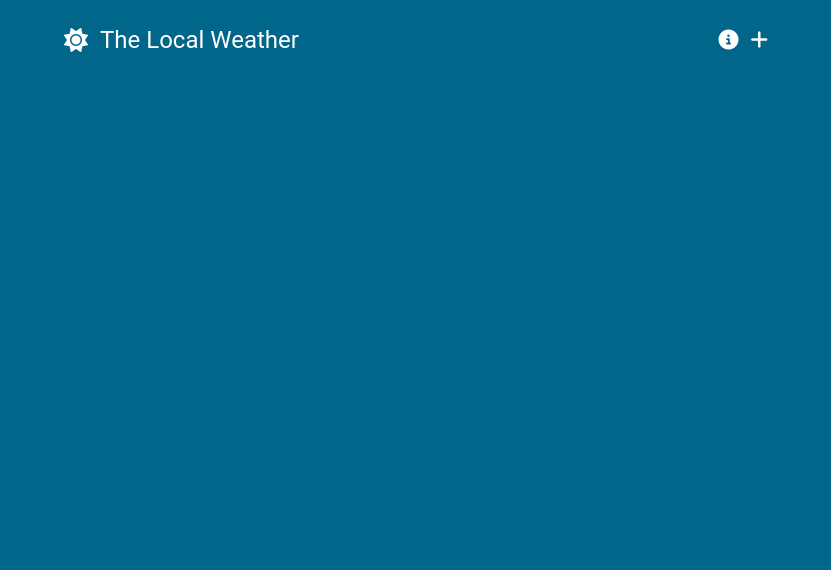
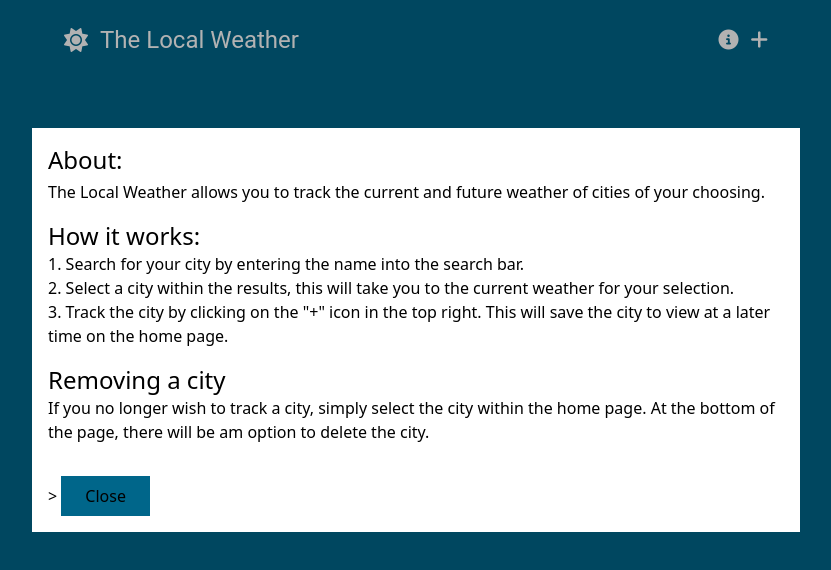
Before and after one commit to fuyaozhao1018/WeatherApp, a Vue app in the folder vue-project/: page / in a window 1280 px wide. Both pictures are taken after a click on the icon 952 px from the left and 40 px from the top of the page. Shown: the top 570 px of the page, without its empty margins (224-1055 px from the left). Built offline with nearby package versions, Linux system fonts and the light colour scheme.

Commit message:
update info animation

```diff
--- /dev/null
+++ b/vue-project/src/components/BaseModal.vue
@@ -0,0 +1,63 @@
+<template>
+    <Teleport to="body">
+        <Transition name="modal=outer">
+        <div
+        v-show="modalActive"
+        class="absolute w-full bg-black bg-opacity-30 h-screen
+         top-0 left-0 flex justify-center px-8">
+            <Transition name="modal-inner">
+            <div
+            v-if="modalActive"
+            class="p-4 bg-white self-start mt-32 max-w-screen-md">
+                <slot />
+                <button
+                class="tect-white mt-8 bg-weather-primary py-2 px-6"
+                @click="$emit('close-modal')"
+                >
+                  Close
+                </button>
+            </div>
+            </Transition>
+        </div>
+        </Transition>
+    </Teleport>
+</template>
+
+<script setup>
+defineEmits(["close-modal"]);
+defineProps({
+    modalActive: {
+        type:Boolean,
+        default: false,
+    },
+});
+</script>
+
+<style scoped>
+.modal-outer-enter-active,
+.modal-outer-leave-active {
+  transition: opacity 0.3s cubic-bezier(0.52, 0.02, 0.19, 1.02);
+}
+
+.modal-outer-enter-from,
+.modal-outer-leave-to {
+  opacity: 0;
+}
+
+.modal-inner-enter-active {
+  transition: all 0.3s cubic-bezier(0.52, 0.02, 0.19, 1.02) 0.15s;
+}
+
+.modal-inner-leave-active {
+  transition: all 0.3s cubic-bezier(0.52, 0.02, 0.19, 1.02);
+}
+
+.modal-inner-enter-from {
+  opacity: 0;
+  transform: scale(0.8);
+}
+
+.modal-inner-leave-to {
+  transform: scale(0.8);
+}
+</style>
--- a/vue-project/src/components/SiteNavigation.vue
+++ b/vue-project/src/components/SiteNavigation.vue
@@ -12,15 +12,61 @@
         <div class = "flex gap-3 flex-1 justify-end">
             <i class = "fa-solid fa-circle-info text-xl
              hover:text-weather-secondary duration-150
-              cursor-pointer"></i>
+              cursor-pointer"
+              @click="toggleModal"
+            ></i>
             <i class = "fa-solid fa-plus text-xl
              hover:text-weather-secondary duration-150
               cursor-pointer"></i>
         </div>
+
+        <BaseModal
+        :modalActive="modalActive"
+        @close-modal="toggleModal"
+        >
+        <div class="text-black">
+          <h1 class="text-2xl mb-1">About:</h1>
+          <p class="mb-4">
+            The Local Weather allows you to track the current and
+            future weather of cities of your choosing.
+          </p>
+          <h2 class="text-2xl">How it works:</h2>
+          <ol class="list-decimal list-inside mb-4">
+            <li>
+              Search for your city by entering the name into the
+              search bar.
+            </li>
+            <li>
+              Select a city within the results, this will take
+              you to the current weather for your selection.
+            </li>
+            <li>
+              Track the city by clicking on the "+" icon in the
+              top right. This will save the city to view at a
+              later time on the home page.
+            </li>
+          </ol>
+
+          <h2 class="text-2xl">Removing a city</h2>
+          <p>
+            If you no longer wish to track a city, simply select
+            the city within the home page. At the bottom of the
+            page, there will be am option to delete the city.
+          </p>
+        </div>
+>
+        </BaseModal>
         </nav>
     </header>
 </template>
 
 <script setup>
+import { ref } from 'vue';
 import { RouterLink } from 'vue-router';
+import BaseModal from './BaseModal.vue';
+
+const modalActive = ref(null);
+const toggleModal = () => {
+    modalActive.value = !modalActive.value;
+};
 </script>
```
